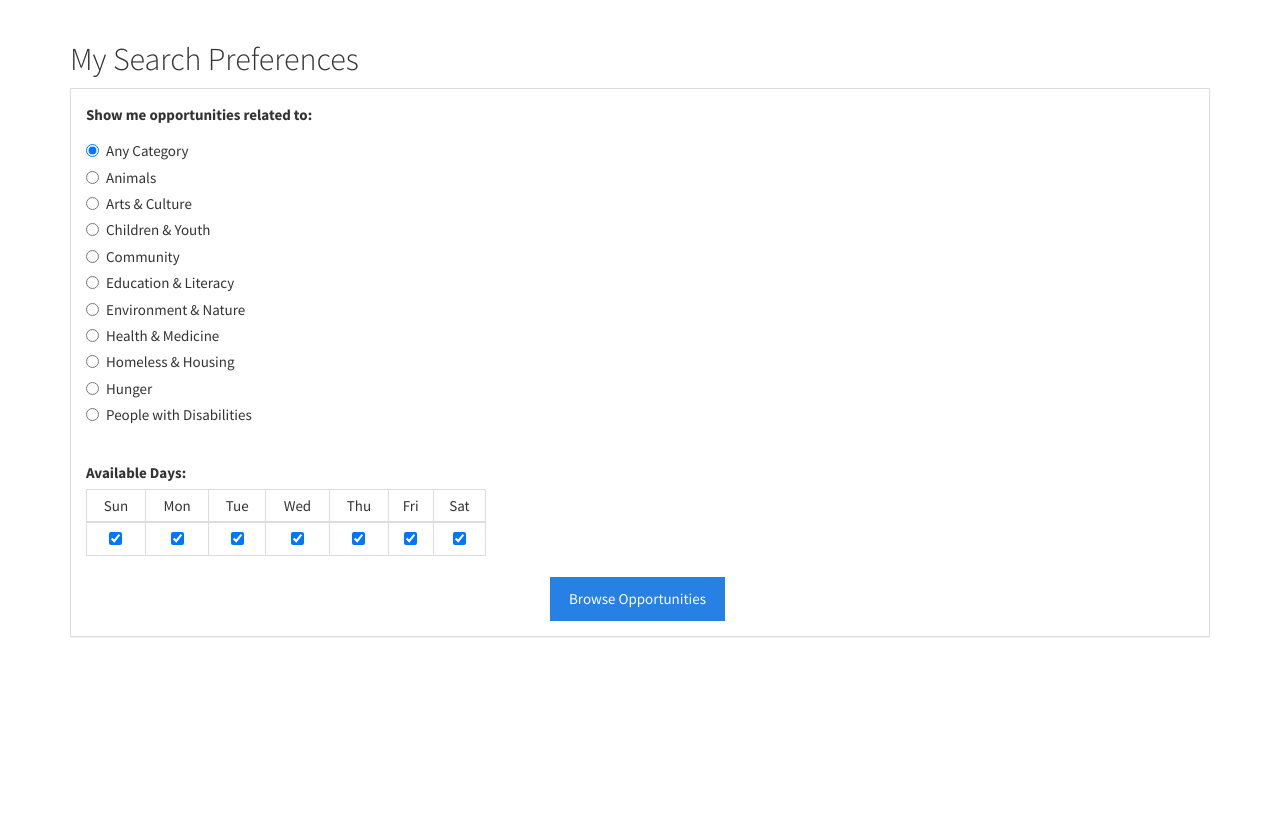
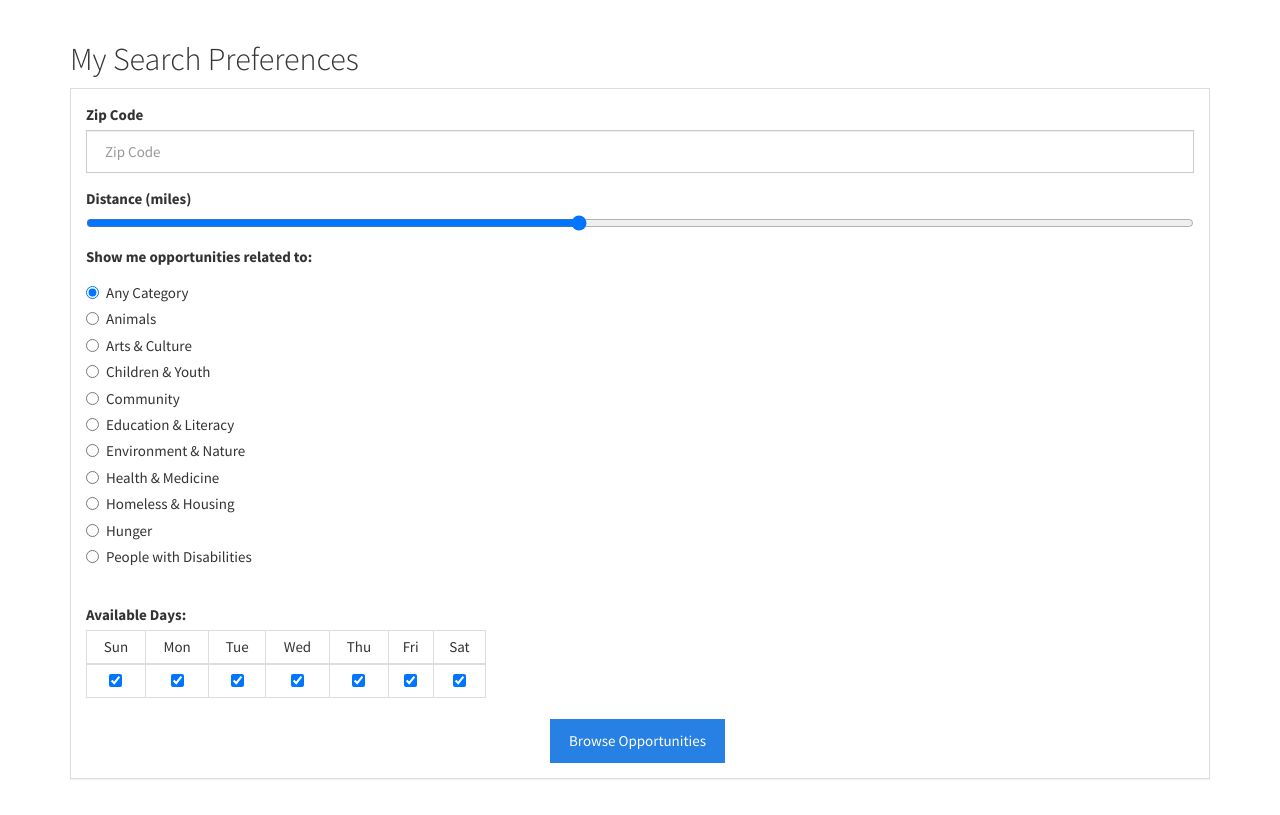
Before and after one commit to hendricksonsarahl/voluntr, a Flask app: page /filters in a window 1280 px wide. Shown: the part 51-866 px from the top of the page. Before the commit the page ends 689 px from the top, so only its background shows below. Run offline with Flask 2, Linux system fonts and the light colour scheme; some libraries are stand-ins or nearby versions; some web fonts are replaced.

Commit message:
add zip, distance inputs to filters cookie

```diff
--- a/templates/volunteer/filters.html
+++ b/templates/volunteer/filters.html
@@ -7,13 +7,13 @@
       <div class="panel panel-default">
         <div class="panel-body">
           <form action="/filters" method="post" id="filters-form">
-            <div class="form-group hidden">
+            <div class="form-group">
               <label for="zipcode">Zip Code</label>
               <input name="zipcode" class="form-control" id="zipcode" type="text" placeholder="Zip Code" maxlength="5">
             </div>
-            <div class="form-group hidden">
+            <div class="form-group">
               <label for="distance">Distance (miles)</label>
-              <input name="distance" id="distance" type="range" min="1" max="50" value="10">
+              <input name="distance" id="distance" type="range" min="1" max="10" value="5">
             </div>
             <div class="form-group">
               <label for="category">Show me opportunities related to:</label>
--- a/voluntr.py
+++ b/voluntr.py
@@ -35,12 +35,22 @@ def set_filters():
         else:
             availability = ["all"] # if no list of available days in form data, set to ["all"]
 
+        if 'zipcode' in request.form.keys(): # if zipcode was in form sent. assign it to var
+            zipcode = request.form['zipcode']
+        else:
+            zipcode = "all" # if no zipcode in form data, set to "all"
+
+        if 'distance' in request.form.keys(): # if distance was in form sent. assign it to var
+            distance = request.form['distance']
+        else:
+            distance = "all" # if no distance in form data, set to "all"
+
         avail = ""
         for i in range(len(availability)):
             avail = avail + availability[i] + "-"
 
         resp = make_response(redirect("/opportunities")) # tells the cookie to redirect to /opp after setting cookie
-        resp.set_cookie('filters', str("0," + category + "," + avail)) # prepares cookie to be set with index of zero
+        resp.set_cookie('filters', str("0," + category + "," + avail + "," + zipcode + "," + distance )) # prepares cookie to be set with index of zero
 
         return resp # sets cookie and redirects
 
```
